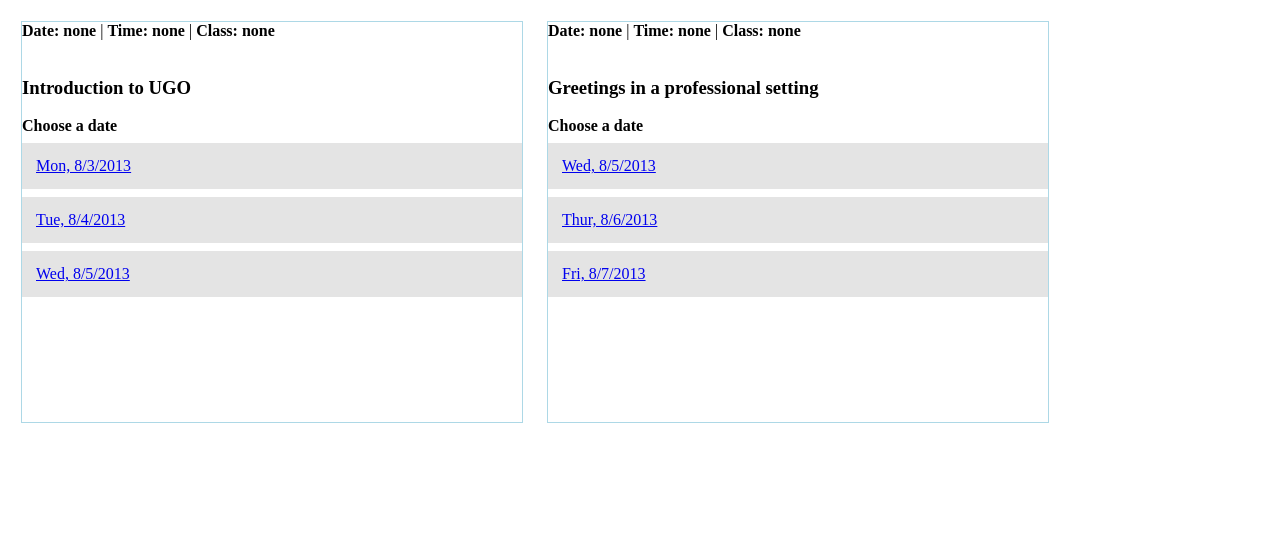
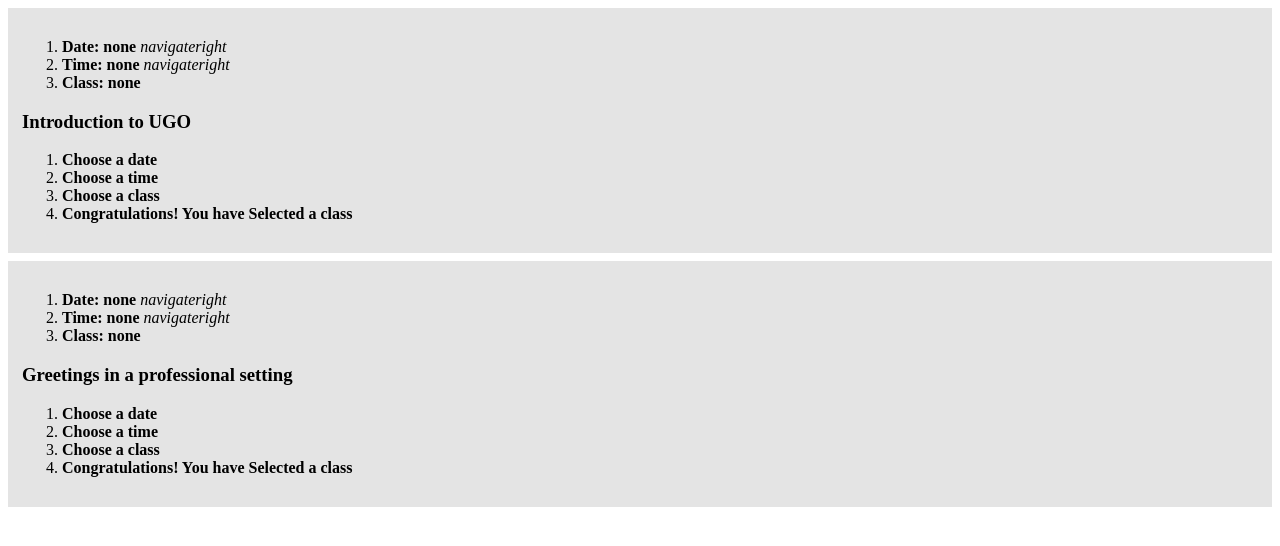
Before and after one commit to JohnnyCon/schedule_picker, a website: page index.html in a window 1280 px wide. Drawn offline with nearby package versions, Linux system fonts and the light colour scheme.

Commit message:
Update index.html
updates html layout for picker

```diff
--- a/index.html
+++ b/index.html
@@ -35,75 +35,87 @@
 
 <body>
 
-<table>
-  <tr>
-    <td>
-
-
-      <div class="container class1">
-        <strong>Date: <span id="date-selected"></span></strong> |
-        <strong>Time: <span id="time-selected"></span></strong> |
-        <strong>Class: <span id="class-selected"></span></strong>
-
-        <br><br>
-        <h3>Introduction to UGO</h3>
-
-        <div class="dates step">
-          <strong>Choose a date</strong><br>
-        </div>
-
-        <div class="times step">
-          <strong>Choose a time</strong><br>
-        </div>
-
-        <div class="classes step">
-          <strong>Choose a class</strong><br>
-        </div>
-
-        <div class="completed step">
-          <strong>Congratulations! You have Selected a class</strong><br>
-        </div>
-      </div>
-
-
-    </td>
-
-
-    <td>
-
-      <div class="container class2">
-        <strong>Date: <span id="date-selected"></span></strong> |
-        <strong>Time: <span id="time-selected"></span></strong> |
-        <strong>Class: <span id="class-selected"></span></strong>
-
-        <br><br>
-        <h3>Greetings in a professional setting</h3>
-
-        <div class="dates step">
-          <strong>Choose a date</strong><br>
-        </div>
-
-        <div class="times step">
-          <strong>Choose a time</strong><br>
-        </div>
-
-        <div class="classes step">
-          <strong>Choose a class</strong><br>
-        </div>
-
-        <div class="completed step">
-          <strong>Congratulations! You have Selected a class</strong><br>
-        </div>
-      </div>
-
-
-    </td>
-  </tr>
-</table>
-
-
-<script type="text/javascript">
-
+<div class='class-scheduler'>
+  <div class='class class1'>
+    <ol class='scheduler-breadcrumbs'>
+      <li class='scheduler-breadcrumb'>
+        <strong>
+          Date:
+          <span id='date-selected'></span>
+        </strong>
+        <i class='ss-icon'>navigateright</i>
+      </li>
+      <li class='scheduler-breadcrumb'>
+        <strong>
+          Time:
+          <span id='time-selected'></span>
+        </strong>
+        <i class='ss-icon'>navigateright</i>
+      </li>
+      <li class='scheduler-breadcrumb'>
+        <strong>
+          Class:
+          <span id='class-selected'></span>
+        </strong>
+      </li>
+    </ol>
+    <h3 class='class-title'>Introduction to UGO</h3>
+    <ol class='steps'>
+      <li class='dates step'>
+        <strong>Choose a date</strong>
+      </li>
+      <li class='times step'>
+        <strong>Choose a time</strong>
+      </li>
+      <li class='classes step'>
+        <strong>Choose a class</strong>
+      </li>
+      <li class='completed step'>
+        <strong>Congratulations! You have Selected a class</strong>
+      </li>
+    </ol>
+  </div>
+  <div class='class class2'>
+    <ol class='scheduler-breadcrumbs'>
+      <li class='scheduler-breadcrumb'>
+        <strong>
+          Date:
+          <span id='date-selected'></span>
+        </strong>
+        <i class='ss-icon'>navigateright</i>
+      </li>
+      <li class='scheduler-breadcrumb'>
+        <strong>
+          Time:
+          <span id='time-selected'></span>
+        </strong>
+        <i class='ss-icon'>navigateright</i>
+      </li>
+      <li class='scheduler-breadcrumb'>
+        <strong>
+          Class:
+          <span id='class-selected'></span>
+        </strong>
+      </li>
+    </ol>
+    <h3 class='class-title'>Greetings in a professional setting</h3>
+    <ol class='steps'>
+      <li class='dates step'>
+        <strong>Choose a date</strong>
+      </li>
+      <li class='times step'>
+        <strong>Choose a time</strong>
+      </li>
+      <li class='classes step'>
+        <strong>Choose a class</strong>
+      </li>
+      <li class='completed step'>
+        <strong>Congratulations! You have Selected a class</strong>
+      </li>
+    </ol>
+  </div>
+</div>
+<script>
   $(document).ready(function() {
 
     class1 = new ClassPicker("class1", schedule);
@@ -112,11 +124,7 @@
     class2 = new ClassPicker("class2", schedule2);
     class2.initialize();
   });
-
-
-
 </script>
-
 
 </body>
 
```
